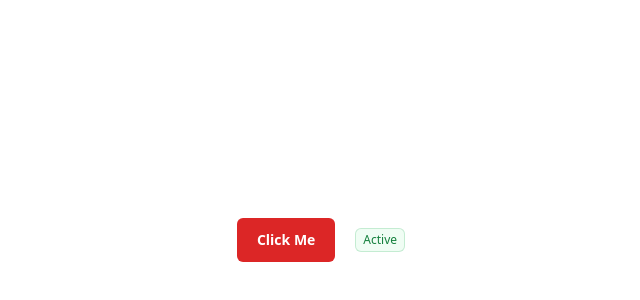
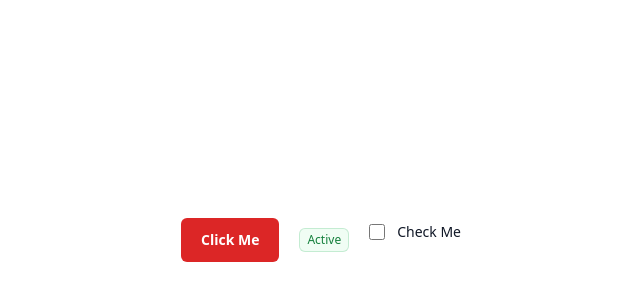
Before and after one commit to rody-huancas/components-react, a React (Vite) app: page / in a window 1280 px wide. Shown: the part 160-460 px from the top of the page, without its empty margins (319-959 px from the left). Built offline with nearby package versions, Linux system fonts and the light colour scheme.

Commit message:
Feat: Checkbox

```diff
--- a/src/App.tsx
+++ b/src/App.tsx
@@ -1,5 +1,6 @@
 import { Badge } from "./components/Badge";
 import { Button } from "./components/Button";
+import { Checkbox } from "./components/Checkbox";
 
 const App = () => {
   return (
@@ -9,6 +10,8 @@ const App = () => {
       </Button>
 
       <Badge label="Active" type="success" />
+
+      <Checkbox label="Check Me" />
     </div>
   );
 };
--- /dev/null
+++ b/src/components/Checkbox.tsx
@@ -0,0 +1,58 @@
+import React from 'react';
+import { twMerge } from 'tailwind-merge';
+
+interface CheckboxProps {
+  label          : string;
+  checked       ?: boolean;
+  className     ?: string;
+  labelClassName?: string;
+  help          ?: React.ReactNode;
+  disabled      ?: boolean;
+  onChange      ?: (checked: boolean) => void;
+}
+
+const Checkbox: React.FC<CheckboxProps> = ({
+  label, help, className, labelClassName, onChange, disabled = false, ...props
+}) => {
+  const id = `input-${Math.random().toString(36).substr(2, 9)}`;
+
+  return (
+    <div className="relative flex gap-x-3 mb-4">
+      <div className="flex h-6 items-center">
+        <input
+          type="checkbox"
+          checked={props.checked}
+          id={id}
+          disabled={disabled}
+          {...props}
+          className={twMerge(
+            'h-4 w-4 rounded form-checkbox border-gray-300 text-indigo-600 dark:text-indigo-500 focus:ring-indigo-600',
+            className,
+            disabled && 'disabled:opacity-50 cursor-not-allowed'
+          )}
+          onChange={(event) => {
+            if (onChange) {
+              onChange(event.target.checked);
+            }
+          }}
+        />
+      </div>
+      <div className="text-sm leading-6">
+        <label
+          htmlFor={id}
+          className={twMerge(
+            'font-medium text-gray-900 dark:text-gray-300',
+            labelClassName,
+            disabled && 'cursor-not-allowed'
+          )}
+        >
+          {label}
+        </label>
+
+        {help && <div className="text-gray-500 dark:text-gray-400">{help}</div>}
+      </div>
+    </div>
+  );
+};
+
+export { Checkbox };
```
Also changed, not shown: 1 other file (tests, documents, lock files or other folders).
